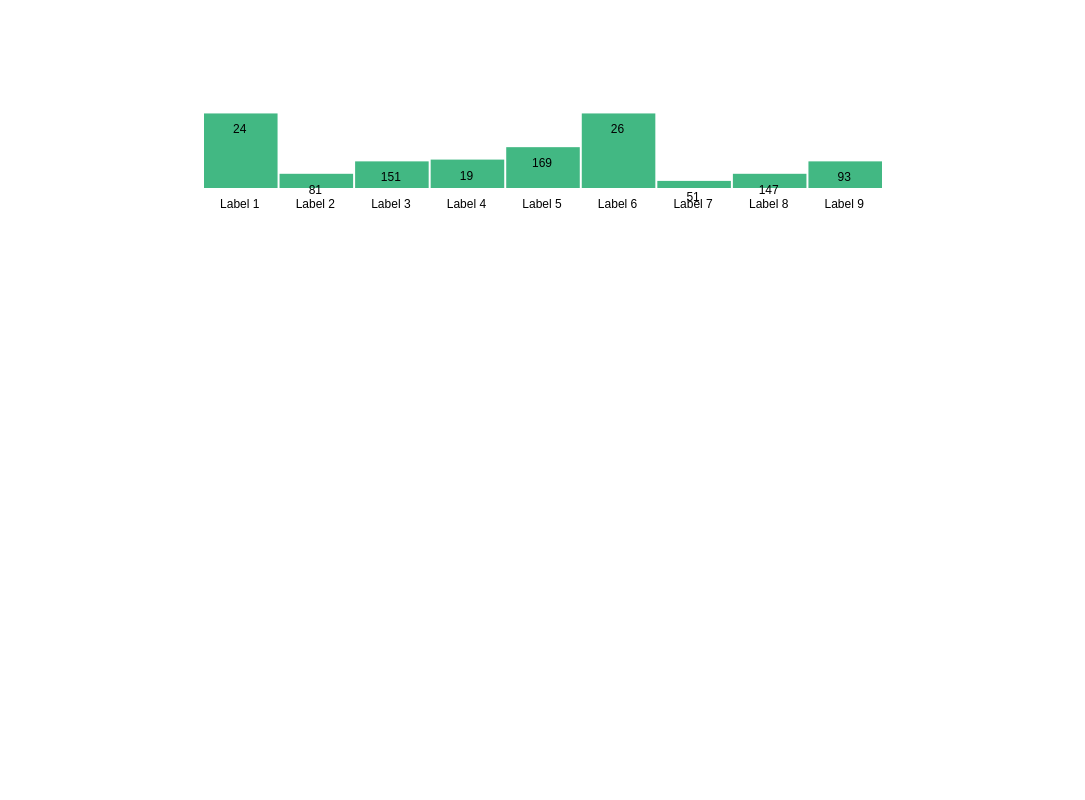
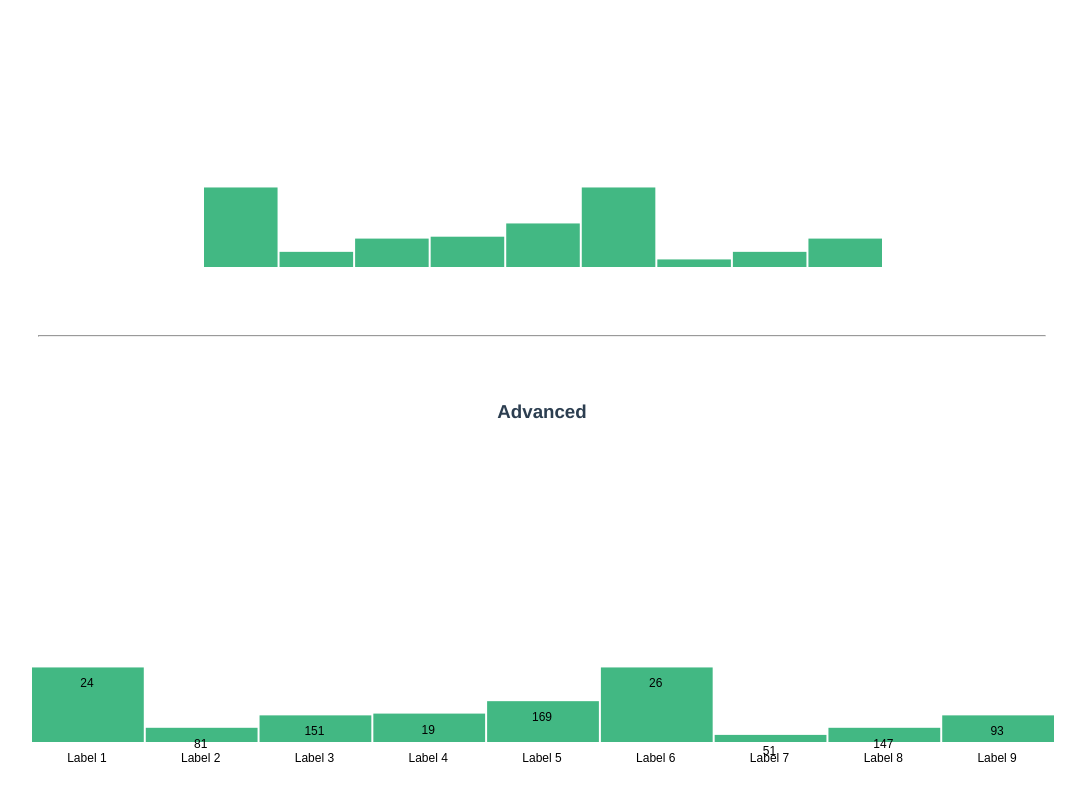
Before and after one commit to sapk/vue-svg-charts, a Vue app: page / in a window 1280 px wide. Shown: the part 440-1240 px from the top of the page, without its empty margins (98-1183 px from the left). Before the commit the page ends 800 px from the top, so only its background shows below. Built offline with nearby package versions, Linux system fonts and the light colour scheme.

Commit message:
add README

```diff
--- a/src/App.vue
+++ b/src/App.vue
@@ -1,7 +1,20 @@
 <template>
   <div id="app">
     <img alt="Vue logo" src="./assets/logo.png" @click="changeData" style="margin-bottom: 4rem;">
-    <bar-graph title="Test Bar Graph" animDuration="1s" :showValues="true" :easeIn="true" :points="dataPoints" :labels="dataLabels" :width="680" :height="320"/>
+    <h3>Simple</h3>
+    <bar-graph :points="dataPoints"/>
+    <hr>
+    <h3>Advanced</h3>
+    <bar-graph
+      title="Test Bar Graph"
+      animDuration="1s"
+      :showValues="true"
+      :animated="true"
+      :points="dataPoints"
+      :labels="dataLabels"
+      :width="1024"
+      :height="320"
+    />
   </div>
 </template>
 
@@ -15,7 +28,17 @@ export default {
   data() {
     return {
       dataPoints: [42, 8, 15, 16, 23, 42, 4, 8, 15],
-      dataLabels: ["Label 1", "Label 2", "Label 3", "Label 4", "Label 5", "Label 6", "Label 7", "Label 8", "Label 9"],
+      dataLabels: [
+        "Label 1",
+        "Label 2",
+        "Label 3",
+        "Label 4",
+        "Label 5",
+        "Label 6",
+        "Label 7",
+        "Label 8",
+        "Label 9"
+      ]
     };
   },
   created: function() {
@@ -24,10 +47,10 @@ export default {
   methods: {
     changeData() {
       this.dataPoints = this.dataPoints.map(() => {
-        return Math.floor(Math.random() * Math.max(180)) + 1
+        return Math.floor(Math.random() * Math.max(180)) + 1;
       });
-    },
-  },
+    }
+  }
 };
 </script>
 
@@ -38,6 +61,9 @@ export default {
   -moz-osx-font-smoothing: grayscale;
   text-align: center;
   color: #2c3e50;
-  margin-top: 60px;
+  margin: 60px 0px;
+}
+hr {
+  margin: 4rem 8rem;
 }
 </style>
--- a/src/components/bar.vue
+++ b/src/components/bar.vue
@@ -6,7 +6,7 @@
         <title>{{ bar.value }}</title>
         <rect :width="partitionWidth - 2" :height="bar.oldHeight" :x="2" :y="-bar.oldHeight">
           <animate
-            v-if="easeIn"
+            v-if="animated"
             attributeName="height"
             :from="bar.oldHeight"
             :to="bar.height"
@@ -15,7 +15,7 @@
             fill="freeze"
           ></animate>
           <animate
-            v-if="easeIn"
+            v-if="animated"
             attributeName="y"
             :from="-bar.oldHeight"
             :to="-bar.height"
@@ -33,7 +33,7 @@
         >
           {{ bar.value }}
           <animate
-            v-if="easeIn"
+            v-if="animated"
             attributeName="y"
             :from="-bar.textOldHeight"
             :to="-bar.textHeight"
@@ -63,9 +63,9 @@ export default {
     title: { type: String, default: "" },
     points: { type: Array, default: () => [] },
     labels: { type: Array, default: () => [] },
-    height: { type: Number, default: 100 },
-    width: { type: Number, default: 100 },
-    easeIn: { type: Boolean, default: true },
+    height: { type: Number, default: 320 },
+    width: { type: Number, default: 680 },
+    animated: { type: Boolean, default: true },
     showValues: { type: Boolean, default: false },
     animDuration: { type: String, default: "1s" },
   },
```
Also changed, not shown: 7 other files (tests, documents, lock files or other folders).
